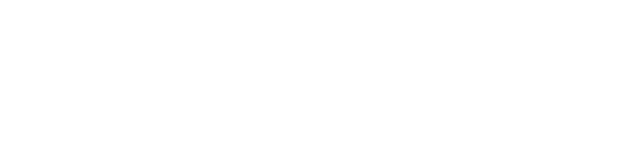
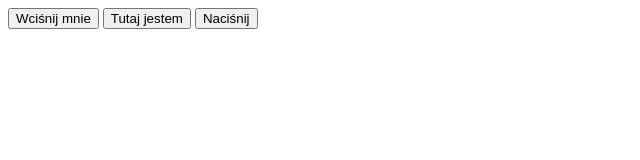
Before and after one commit to Tomeleczka/CWICZENIA, a plain HTML site: page index.html in a window 1280 px wide. Shown: the whole page, without its empty margins (0-640 px from the left). Drawn offline with Linux system fonts and the light colour scheme.

Commit message:
Add files via upload

```diff
--- a/index.html
+++ b/index.html
@@ -1,13 +1,45 @@
 <!DOCTYPE html>
 <!DOCTYPE html>
 <html>
+	<head>
+		<title>cwiczenia</title>
+	</head>
 
-<head>
-	<title>cwiczenia</title>
-</head>
+	<body>
 
-<body>
+		<button id="pierwszy" onclick="ciastko()">Wciśnij mnie</button>
 
-</body>
+		<button id="drugi" onclick="ciastka()">Tutaj jestem</button>
 
+		<button id="trzeci" onclick="parasolka()">Naciśnij</button>
+
+		<p id="demo"></p>
+
+	<script type="text/javascript">
+
+		function jablko(a,b){
+			console.log(a+b);
+		}
+
+		jablko(2,5);
+
+		function ciastko(){
+			alert("OJEJ");
+		}
+
+		function ciastka(){
+			confirm("na pewno?")
+		}
+
+		function parasolka(){
+
+			var imie = prompt("jak masz na imie?" , "Harry Potter");
+			if (imie !=null) {
+			document.getElementById("demo").innerHTML= "Hello " + imie + " jak tam?";
+			}
+		}
+
+	</script>
+
+	</body>
 </html>
```
